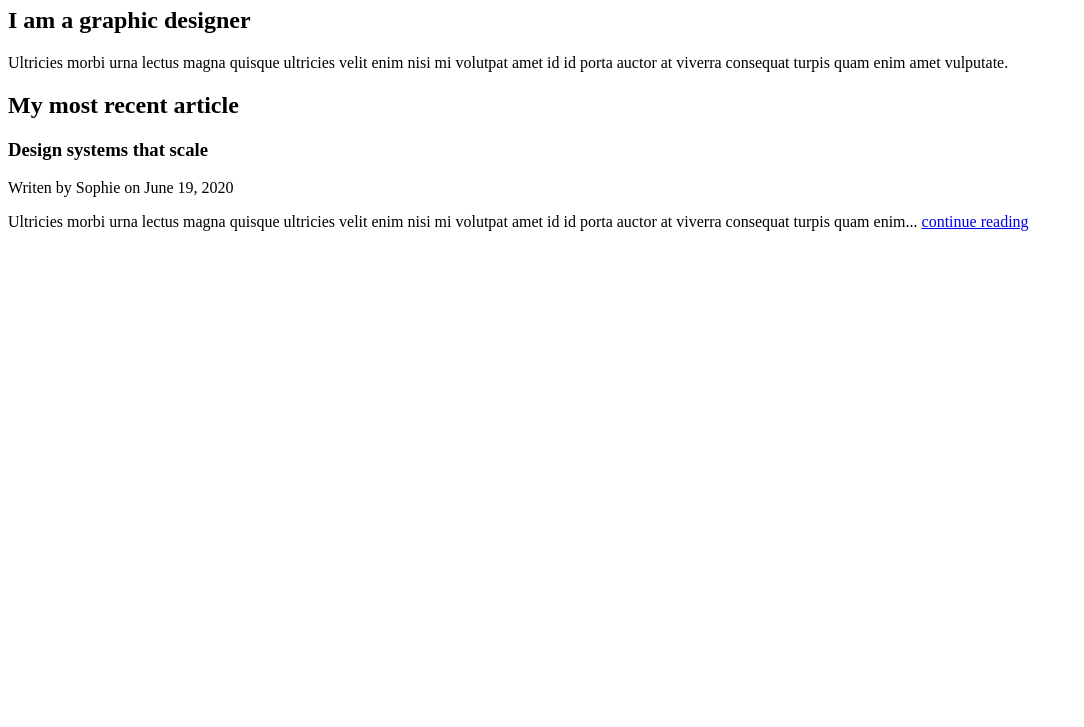
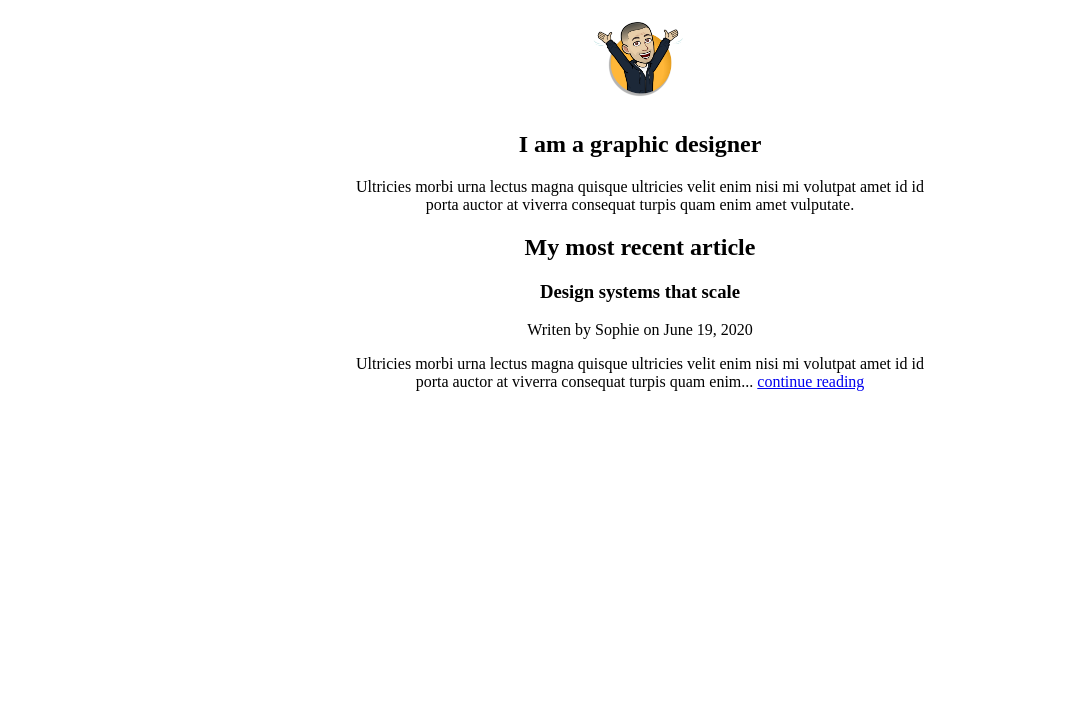
Before and after one commit to djimageonline/challenge-portfolio, a plain HTML site: page index.html in a window 1280 px wide. Shown: the part 73-800 px from the top of the page, without its empty margins (0-1084 px from the left). Drawn offline with Linux system fonts and the light colour scheme.

Commit message:
added img, new container div, centered page and prvided width

```diff
--- a/index.css
+++ b/index.css
@@ -0,0 +1,13 @@
+body {
+  text-align: center;
+}
+
+
+.main-container{
+  margin: 0 auto;
+  width: 570px;
+}
+
+img {
+  width: 100px;
+}
--- a/index.html
+++ b/index.html
@@ -5,10 +5,13 @@
     <meta http-equiv="X-UA-Compatible" content="IE=edge">
     <meta name="viewport" content="width=device-width, initial-scale=1.0">
     <title>JP</title>
+    <link rel="stylesheet" href="index.css">
+
   </head>
   <body>
+    <div class="main-container">
       <h1>Hello, my name is Sophie</h1>
-
+      <img src="img/yay.png" alt="pic of Johnny">
       <h2>I am a graphic designer</h2>
       <p>Ultricies morbi urna lectus magna quisque ultricies velit enim nisi mi volutpat amet id id porta auctor at viverra consequat turpis quam enim amet vulputate.</p>
 
@@ -18,5 +21,6 @@
             <p>Writen by Sophie on June 19, 2020</p>
             <p>Ultricies morbi urna lectus magna quisque ultricies velit enim nisi mi volutpat amet id id porta auctor at viverra consequat turpis quam enim... <a href="#">continue reading</a></p>
         </article>
+    </div>
   </body>
 </html>
```
Also changed, not shown: img/yay.png (added). Lines whose indentation alone changed are shown as unchanged.
